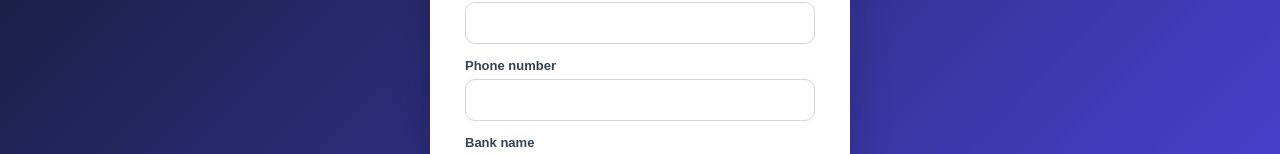
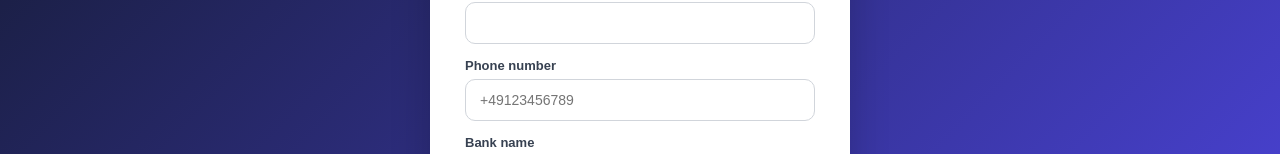
Before and after one commit to solomiia222/fintrack-frontend2, a React (Vite) app: page /register in a window 1280 px wide. Shown: the part 362-516 px from the top of the page. Built offline with nearby package versions, Linux system fonts and the light colour scheme; no server answers.

Commit message:
Allow local frontend origins in CORS

```diff
--- a/src/api/api.js
+++ b/src/api/api.js
@@ -1,4 +1,3 @@
-
 const API_URL =
   import.meta.env.VITE_API_URL ||
   "https://fintrack-frontend2.onrender.com";
--- a/src/pages/Register.jsx
+++ b/src/pages/Register.jsx
@@ -6,39 +6,66 @@ function Register() {
   const navigate = useNavigate();
 
   const [formData, setFormData] = useState({
-    name: "",
-    surname: "",
+    first_name: "",
+    last_name: "",
     email: "",
-    phone: "",
+    phone_number: "",
     bankName: "",
     password: "",
   });
 
-  const handleChange = (e) => {
-    setFormData({
-      ...formData,
-      [e.target.name]: e.target.value,
-    });
+  const [error, setError] = useState("");
+  const [success, setSuccess] = useState("");
+  const [loading, setLoading] = useState(false);
+
+  const handleChange = (event) => {
+    const { name, value } = event.target;
+
+    setFormData((previousData) => ({
+      ...previousData,
+      [name]: value,
+    }));
+
+    setError("");
+    setSuccess("");
   };
 
-  const handleRegister = async () => {
+  const handleRegister = async (event) => {
+    event.preventDefault();
+
     if (
-    !formData.name ||
-    !formData.surname ||
+      !formData.first_name ||
+      !formData.last_name ||
       !formData.email ||
-    !formData.phone ||
+      !formData.phone_number ||
       !formData.password
     ) {
-    alert("Please fill in all required fields");
+      setError("Please fill in all required fields");
       return;
     }
 
+    setError("");
+    setSuccess("");
+    setLoading(true);
+
     try {
-    await registerUser(formData);
-    alert("Registration successful. Please log in.");
+      const result = await registerUser({
+        first_name: formData.first_name,
+        last_name: formData.last_name,
+        email: formData.email,
+        phone_number: formData.phone_number,
+        password: formData.password,
+      });
+
+      setSuccess(result.message || "User created successfully");
+
+      setTimeout(() => {
         navigate("/login");
+      }, 1500);
     } catch (error) {
-    alert(error.message);
+      setError(error.message || "Registration failed");
+    } finally {
+      setLoading(false);
     }
   };
 
@@ -51,23 +78,26 @@ function Register() {
           Enter your personal and banking information to continue.
         </p>
 
+        <form onSubmit={handleRegister}>
           <div className="form-group">
             <label>Name</label>
             <input
-            name="name"
+              name="first_name"
               type="text"
-            value={formData.name}
+              value={formData.first_name}
               onChange={handleChange}
+              required
             />
           </div>
 
           <div className="form-group">
             <label>Surname</label>
             <input
-            name="surname"
+              name="last_name"
               type="text"
-            value={formData.surname}
+              value={formData.last_name}
               onChange={handleChange}
+              required
             />
           </div>
 
@@ -78,16 +108,19 @@ function Register() {
               type="email"
               value={formData.email}
               onChange={handleChange}
+              required
             />
           </div>
 
           <div className="form-group">
             <label>Phone number</label>
             <input
-            name="phone"
+              name="phone_number"
               type="tel"
-            value={formData.phone}
+              value={formData.phone_number}
               onChange={handleChange}
+              placeholder="+49123456789"
+              required
             />
           </div>
 
@@ -108,10 +141,18 @@ function Register() {
               type="password"
               value={formData.password}
               onChange={handleChange}
+              required
             />
           </div>
 
-        <button onClick={handleRegister}>Register and continue</button>
+          {error && <div className="form-error">{error}</div>}
+
+          {success && <div className="form-success">{success}</div>}
+
+          <button type="submit" disabled={loading}>
+            {loading ? "Creating account..." : "Register and continue"}
+          </button>
+        </form>
 
         <p className="auth-link-text">
           Already have an account?{" "}
```
Also changed, not shown: src/App.css (+20 -0 lines). Lines whose indentation alone changed are shown as unchanged.
